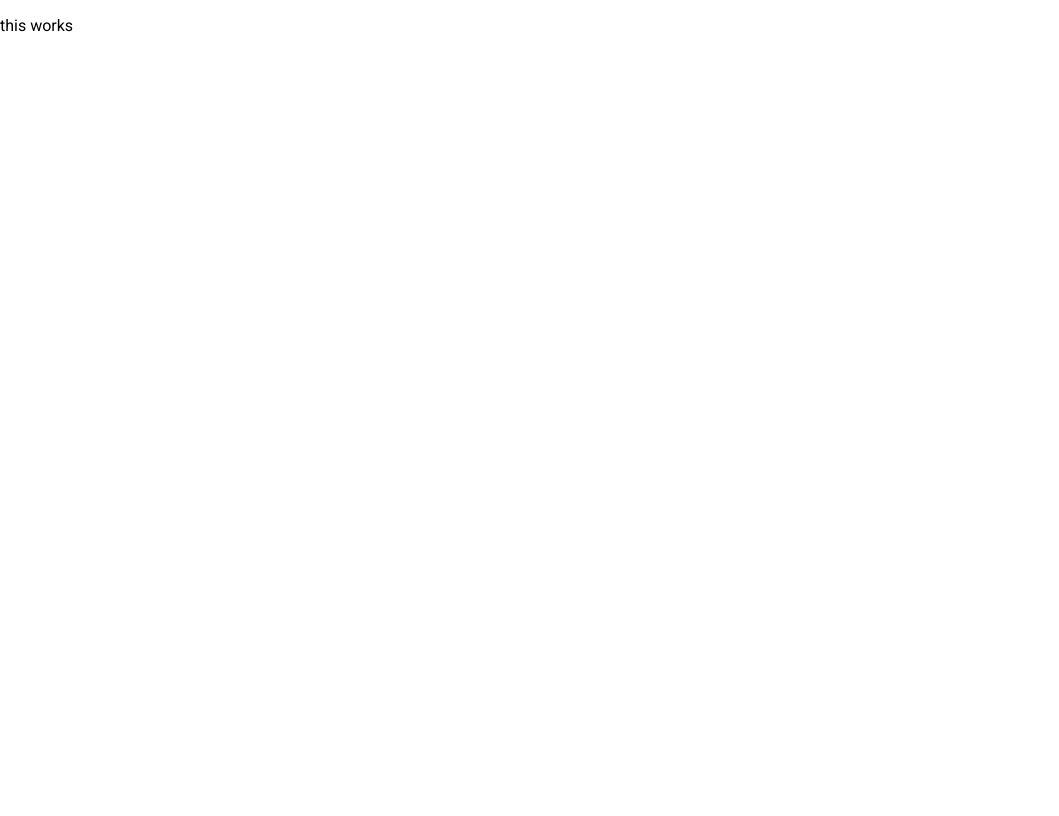
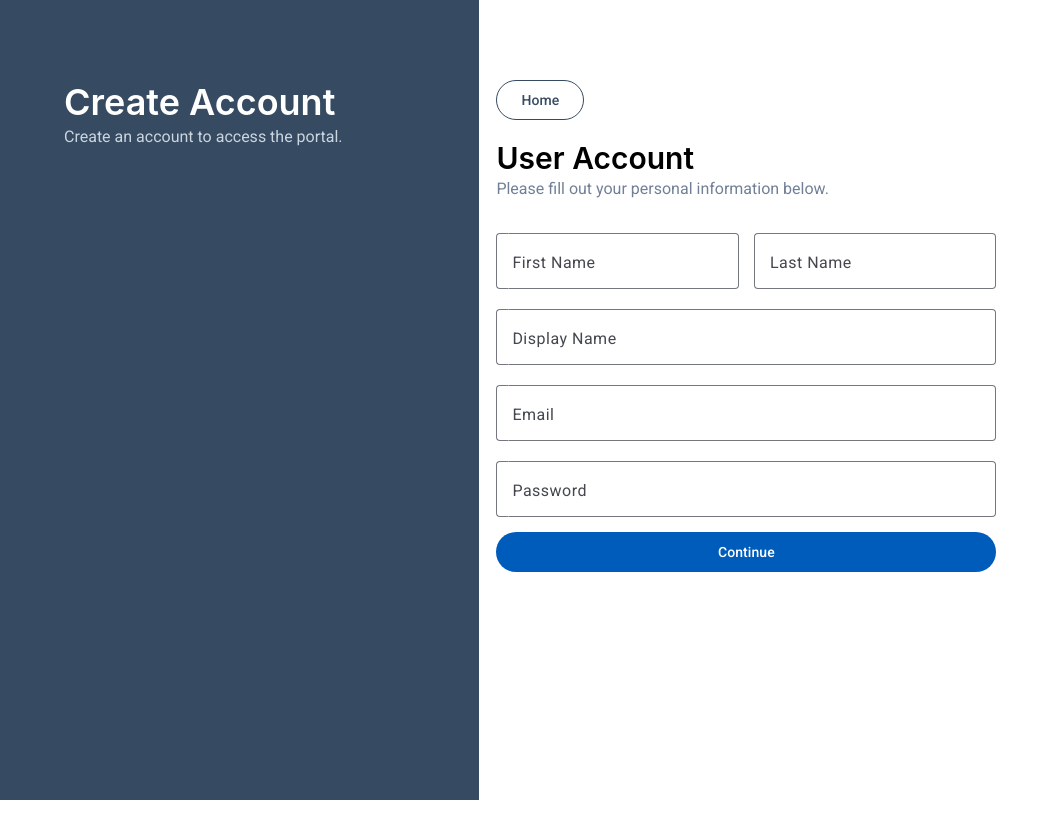
Before and after one commit to Mavericks5252/WAT-Home, an Angular app: page /create-account in a window 1280 px wide. Shown: the whole page, without its empty margins (0-1059 px from the left). Built offline with nearby package versions, Linux system fonts and the light colour scheme.

Commit message:
User Account

```diff
--- a/src/app/account/create-account/create-account.component.css
+++ b/src/app/account/create-account/create-account.component.css
@@ -0,0 +1,90 @@
+.example-container {
+  width: auto;
+  height: 100%;
+  border: 1px solid #555;
+  /* The background property is added to clearly distinguish the borders between drawer and main
+     content */
+  background: #eee;
+}
+
+
+
+mat-grid-tile {
+  background: var(--af-blue);
+}
+.innerCard{
+    width: 100%;
+    margin-top:5rem;
+    margin-bottom: 5rem;
+    margin-left: 4rem;
+    margin-right: 4rem;
+    height: 80%;
+}
+.secondCol{
+    background-color: white;
+}
+.createAccountTitle{
+    font-weight: 600;
+    font-size: 36px;
+    color: white;
+    font-family: Inter, sans-serif;
+    margin:0;
+    margin-bottom: 3px;
+}
+.createAccountSubtext{
+    color: #CBD5E0;
+    margin:0;
+}
+
+.homeButton{
+    border: 1px solid var(--af-blue) !important;
+    color: var(--af-blue) !important;
+}
+.homeButton:hover{
+    background-color: var(--af-blue);
+    color:white !important;
+}
+
+.userAccountTitle{
+    font-weight: 600;
+    font-size: 30px;
+    color:black;
+    font-family: Inter, sans-serif;
+    margin:0;
+    margin-bottom: 3px;
+}
+
+.example-card {
+  min-width: 95%;
+  margin-bottom: 8px;
+  min-height: 83%;
+  background-color: transparent;
+  box-shadow: none;
+}
+.userAccountSubtext{
+    color: #718096;
+    margin: 0;
+}
+
+.mat-form-field-label-wrapper {
+    transform: translateY(-20px) !important;
+}
+.mat-form-field-label {
+    transform: translateY(-20px) !important;
+}
+.form{
+    margin-top: 5px;
+    margin-left: 0px;
+    margin-right: 15px;
+    margin-bottom: 15px;
+}
+.fullSizeForm{
+    max-width: 500px;
+    min-width: 300px;
+    width: 100%;
+}
+.halfSizeForm{
+    max-width: 242.5px;
+    min-width: 140px;
+    width: 45%;
+}
--- a/src/app/account/create-account/create-account.component.html
+++ b/src/app/account/create-account/create-account.component.html
@@ -1,6 +1,55 @@
-<p>this works</p>
+<mat-grid-list cols="8" rowHeight="100vh">
+    <mat-grid-tile colspan="3" class="firstCol">
+        <div class="innerCard" style="height: 80%;">
+            <h2 class="createAccountTitle">Create Account</h2>
+            <p class="createAccountSubtext">Create an account to access the portal.</p>
+        </div>
+    </mat-grid-tile>
+    <mat-grid-tile colspan="5" class="secondCol">
+        <mat-card class="example-card">
+            <mat-card-content>
+                <button mat-stroked-button class="homeButton" routerLink="">Home</button>
+                <h2></h2>
+                <h2 class="userAccountTitle">User Account</h2>
+                <p class="userAccountSubtext">Please fill out your personal information below.</p>
+                <form style="margin-top: 30px;">
+                    <div>
+                    <mat-form-field appearance="outline" class="form halfSizeForm">
+                            <mat-label>First Name</mat-label>
+                            <input matInput >
+                    </mat-form-field>
+                    <mat-form-field appearance="outline" class="form halfSizeForm">
+                            <mat-label>Last Name</mat-label>
+                            <input matInput >
+                    </mat-form-field>
+                    </div>
+                    <mat-form-field appearance="outline" class="form fullSizeForm">
+                            <mat-label>Display Name</mat-label>
+                            <input matInput >
+                    </mat-form-field>
+                    <mat-form-field appearance="outline" class="form fullSizeForm">
+                            <mat-label>Email</mat-label>
+                            <input matInput >
+                    </mat-form-field>
+                    <mat-form-field appearance="outline" class="form fullSizeForm">
+                            <mat-label>Password</mat-label>
+                            <input matInput >
+                    </mat-form-field>
+                </form>
+                <button mat-flat-button class="fullSizeForm" (click)="createAccount()">Continue</button>
+            </mat-card-content>
+        </mat-card>
+    </mat-grid-tile>
 
-<!-- <mat-drawer-container>
-    <mat-drawer mode="side" opened></mat-drawer>
+</mat-grid-list>
+
+<!-- <mat-drawer-container class="example-container">
+    <mat-drawer mode="side" opened>
+        <div style="background-color: blue; height:100%">
+            <div style="background-color: red; padding-top: 5rem; padding-bottom: 5rem; padding-left: 4rem; padding-right: 4rem;">
+
+            </div>
+        </div>
+    </mat-drawer>
     <mat-drawer-content></mat-drawer-content>
 </mat-drawer-container> -->
--- a/src/app/account/create-account/create-account.component.ts
+++ b/src/app/account/create-account/create-account.component.ts
@@ -1,13 +1,24 @@
 import { Component } from '@angular/core';
 import {MatSidenavModule} from '@angular/material/sidenav';
+import {MatGridListModule} from '@angular/material/grid-list';
+import { MatButtonModule } from '@angular/material/button';
+import {Router, RouterLink } from '@angular/router';
+import {MatCardModule} from '@angular/material/card';
+import { MatFormFieldModule } from '@angular/material/form-field';
+import { MatInputModule } from '@angular/material/input';
 
 @Component({
   selector: 'app-create-account',
   standalone: true,
-  imports: [MatSidenavModule],
+  imports: [MatSidenavModule, MatGridListModule, MatButtonModule, RouterLink, MatCardModule, MatFormFieldModule, MatInputModule],
   templateUrl: './create-account.component.html',
   styleUrl: './create-account.component.css'
 })
 export class CreateAccountComponent {
+  constructor(private router:Router) { }
+  createAccount(){
 
+    //create Account
+    this.router.navigate(['']);
+  }
 }
--- a/src/app/account/sign-in-dialog/sign-in-dialog.component.html
+++ b/src/app/account/sign-in-dialog/sign-in-dialog.component.html
@@ -40,5 +40,5 @@
         <button mat-button *ngSwitchDefault class="login-button" (click) ="email && password && login()"><span>Log In</span></button>
         <!-- <span *ngIf="this.passwordReset === true">{{this.passwordReset ? 'Reset Password': 'Log In'}}</span> -->
     </div>
-    <a routerlink="/create-account" class="create-account">Create Account</a>
+    <a routerlink="/create-account" class="create-account" routerLink="/create-account" (click)="onClose()">Create Account</a>
 </mat-dialog-content>
--- a/src/app/account/sign-in-dialog/sign-in-dialog.component.ts
+++ b/src/app/account/sign-in-dialog/sign-in-dialog.component.ts
@@ -68,8 +68,8 @@ export class SignInDialogComponent {
     this.passwordReset = true;
     this.value=1;
   }
-  createAccount(){
-
+  onClose(){
+    this.dialogRef.close();
   }
 
   sendResetLink(){
--- a/src/styles.css
+++ b/src/styles.css
@@ -4,3 +4,7 @@
 
 html, body { height: 100%; }
 body { margin: 0; font-family: Roboto, "Helvetica Neue", sans-serif; }
+
+:root {
+    --af-blue: #364B61;
+}
```
